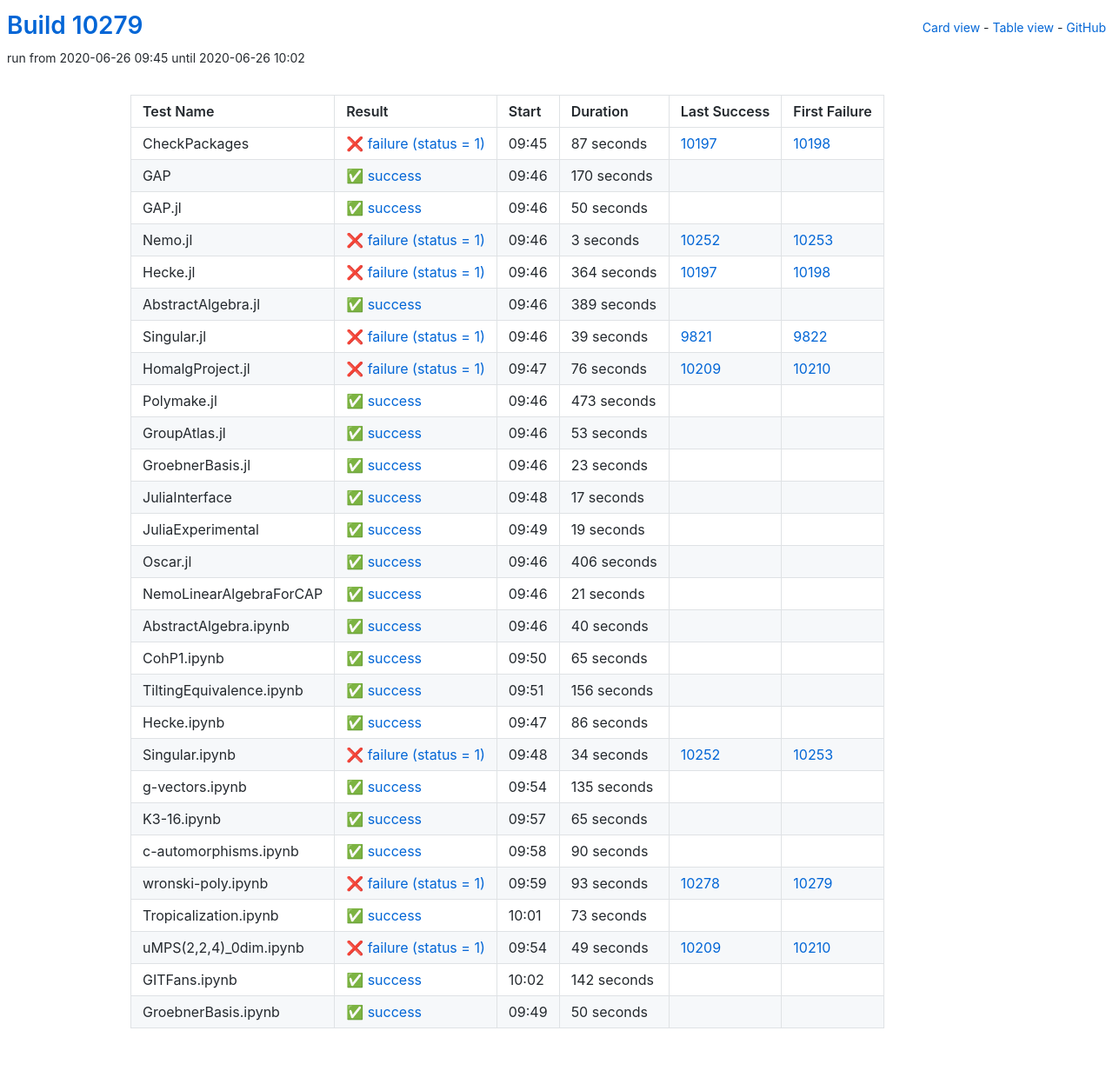
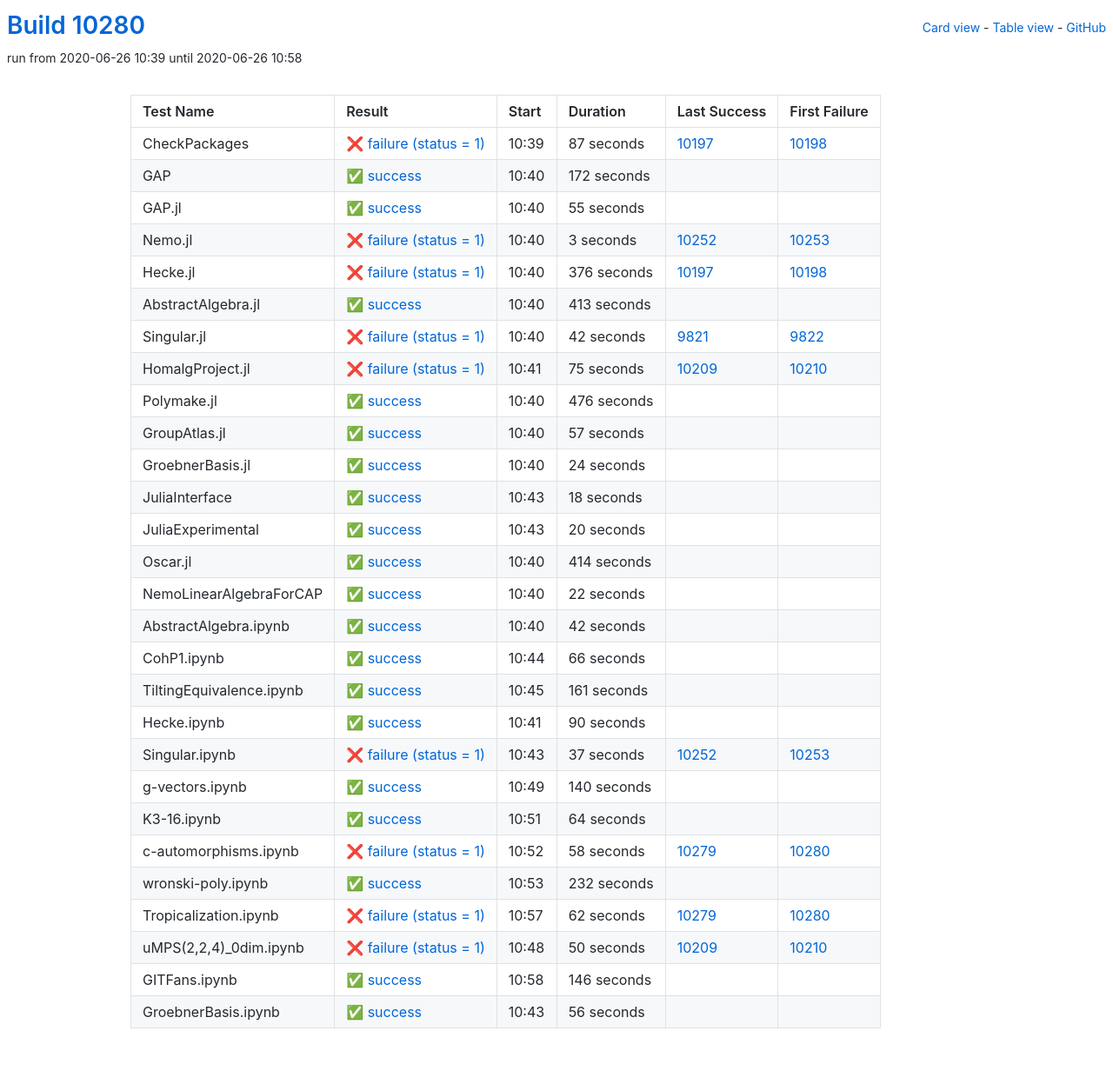
Before and after one commit to oscar-system/oscar-ci-status, a Jekyll site: the page built from table.html, in a window 1280 px wide. Shown: the whole page at 87% size. Built offline with Jekyll 4.4.1, drawn with Linux system fonts in a browser that asks for light colours.

Commit message:
Build #10280

```diff
--- a/_data/ci.yml
+++ b/_data/ci.yml
@@ -1,6 +1,6 @@
 ---
-build: 10279
-build_url: https://oscarci.mathematik.uni-kl.de/job/oscar/10279/
+build: 10280
+build_url: https://oscarci.mathematik.uni-kl.de/job/oscar/10280/
 job: oscar
 organization: oscar-system
 repo: oscar-ci-status
@@ -8,8 +8,8 @@
 tests:
 - name: CheckPackages
   id: checkpackages
-  log: https://oscarci.mathematik.uni-kl.de/job/oscar/10279/artifact/logs/build-10279/CheckPackages.log
-  start: 2020-06-26 09:45
+  log: https://oscarci.mathematik.uni-kl.de/job/oscar/10280/artifact/logs/build-10280/CheckPackages.log
+  start: 2020-06-26 10:39
   success: false
   exitcode: 1
   status: failure
@@ -20,32 +20,32 @@
   first_failure_url: https://oscarci.mathematik.uni-kl.de/job/oscar/10198/
 - name: GAP
   id: gap
-  log: https://oscarci.mathematik.uni-kl.de/job/oscar/10279/artifact/logs/build-10279/GAP.log
-  start: 2020-06-26 09:46
+  log: https://oscarci.mathematik.uni-kl.de/job/oscar/10280/artifact/logs/build-10280/GAP.log
+  start: 2020-06-26 10:40
   success: true
   exitcode: 0
   status: success
-  duration: 170
+  duration: 172
   last_success: false
   last_success_url:
   first_failure: false
   first_failure_url:
 - name: GAP.jl
   id: gap-jl
-  log: https://oscarci.mathematik.uni-kl.de/job/oscar/10279/artifact/logs/build-10279/GAP.jl.log
-  start: 2020-06-26 09:46
+  log: https://oscarci.mathematik.uni-kl.de/job/oscar/10280/artifact/logs/build-10280/GAP.jl.log
+  start: 2020-06-26 10:40
   success: true
   exitcode: 0
   status: success
-  duration: 50
+  duration: 55
   last_success: false
   last_success_url:
   first_failure: false
   first_failure_url:
 - name: Nemo.jl
   id: nemo-jl
-  log: https://oscarci.mathematik.uni-kl.de/job/oscar/10279/artifact/logs/build-10279/Nemo.jl.log
-  start: 2020-06-26 09:46
+  log: https://oscarci.mathematik.uni-kl.de/job/oscar/10280/artifact/logs/build-10280/Nemo.jl.log
+  start: 2020-06-26 10:40
   success: false
   exitcode: 1
   status: failure
@@ -56,224 +56,176 @@
   first_failure_url: https://oscarci.mathematik.uni-kl.de/job/oscar/10253/
 - name: Hecke.jl
   id: hecke-jl
-  log: https://oscarci.mathematik.uni-kl.de/job/oscar/10279/artifact/logs/build-10279/Hecke.jl.log
-  start: 2020-06-26 09:46
+  log: https://oscarci.mathematik.uni-kl.de/job/oscar/10280/artifact/logs/build-10280/Hecke.jl.log
+  start: 2020-06-26 10:40
   success: false
   exitcode: 1
   status: failure
-  duration: 364
+  duration: 376
   last_success: 10197
   last_success_url: https://oscarci.mathematik.uni-kl.de/job/oscar/10197/
   first_failure: 10198
   first_failure_url: https://oscarci.mathematik.uni-kl.de/job/oscar/10198/
 - name: AbstractAlgebra.jl
   id: abstractalgebra-jl
-  log: https://oscarci.mathematik.uni-kl.de/job/oscar/10279/artifact/logs/build-10279/AbstractAlgebra.jl.log
-  start: 2020-06-26 09:46
+  log: https://oscarci.mathematik.uni-kl.de/job/oscar/10280/artifact/logs/build-10280/AbstractAlgebra.jl.log
+  start: 2020-06-26 10:40
   success: true
   exitcode: 0
   status: success
-  duration: 389
+  duration: 413
   last_success: false
   last_success_url:
   first_failure: false
   first_failure_url:
 - name: Singular.jl
   id: singular-jl
-  log: https://oscarci.mathematik.uni-kl.de/job/oscar/10279/artifact/logs/build-10279/Singular.jl.log
-  start: 2020-06-26 09:46
+  log: https://oscarci.mathematik.uni-kl.de/job/oscar/10280/artifact/logs/build-10280/Singular.jl.log
+  start: 2020-06-26 10:40
   success: false
   exitcode: 1
   status: failure
-  duration: 39
+  duration: 42
   last_success: 9821
   last_success_url: https://oscarci.mathematik.uni-kl.de/job/oscar/9821/
   first_failure: 9822
   first_failure_url: https://oscarci.mathematik.uni-kl.de/job/oscar/9822/
 - name: HomalgProject.jl
   id: homalgproject-jl
-  log: https://oscarci.mathematik.uni-kl.de/job/oscar/10279/artifact/logs/build-10279/HomalgProject.jl.log
-  start: 2020-06-26 09:47
+  log: https://oscarci.mathematik.uni-kl.de/job/oscar/10280/artifact/logs/build-10280/HomalgProject.jl.log
+  start: 2020-06-26 10:41
   success: false
   exitcode: 1
   status: failure
-  duration: 76
+  duration: 75
   last_success: 10209
   last_success_url: https://oscarci.mathematik.uni-kl.de/job/oscar/10209/
   first_failure: 10210
   first_failure_url: https://oscarci.mathematik.uni-kl.de/job/oscar/10210/
 - name: Polymake.jl
   id: polymake-jl
-  log: https://oscarci.mathematik.uni-kl.de/job/oscar/10279/artifact/logs/build-10279/Polymake.jl.log
-  start: 2020-06-26 09:46
+  log: https://oscarci.mathematik.uni-kl.de/job/oscar/10280/artifact/logs/build-10280/Polymake.jl.log
+  start: 2020-06-26 10:40
   success: true
   exitcode: 0
   status: success
-  duration: 473
+  duration: 476
   last_success: false
   last_success_url:
   first_failure: false
   first_failure_url:
 - name: GroupAtlas.jl
   id: groupatlas-jl
-  log: https://oscarci.mathematik.uni-kl.de/job/oscar/10279/artifact/logs/build-10279/GroupAtlas.jl.log
-  start: 2020-06-26 09:46
+  log: https://oscarci.mathematik.uni-kl.de/job/oscar/10280/artifact/logs/build-10280/GroupAtlas.jl.log
+  start: 2020-06-26 10:40
   success: true
   exitcode: 0
   status: success
-  duration: 53
+  duration: 57
   last_success: false
   last_success_url:
   first_failure: false
   first_failure_url:
 - name: GroebnerBasis.jl
   id: groebnerbasis-jl
-  log: https://oscarci.mathematik.uni-kl.de/job/oscar/10279/artifact/logs/build-10279/GroebnerBasis.jl.log
-  start: 2020-06-26 09:46
+  log: https://oscarci.mathematik.uni-kl.de/job/oscar/10280/artifact/logs/build-10280/GroebnerBasis.jl.log
+  start: 2020-06-26 10:40
   success: true
   exitcode: 0
   status: success
-  duration: 23
+  duration: 24
   last_success: false
   last_success_url:
   first_failure: false
   first_failure_url:
 - name: JuliaInterface
   id: juliainterface
-  log: https://oscarci.mathematik.uni-kl.de/job/oscar/10279/artifact/logs/build-10279/JuliaInterface.log
-  start: 2020-06-26 09:48
+  log: https://oscarci.mathematik.uni-kl.de/job/oscar/10280/artifact/logs/build-10280/JuliaInterface.log
+  start: 2020-06-26 10:43
   success: true
   exitcode: 0
   status: success
-  duration: 17
+  duration: 18
   last_success: false
   last_success_url:
   first_failure: false
   first_failure_url:
 - name: JuliaExperimental
   id: juliaexperimental
-  log: https://oscarci.mathematik.uni-kl.de/job/oscar/10279/artifact/logs/build-10279/JuliaExperimental.log
-  start: 2020-06-26 09:49
+  log: https://oscarci.mathematik.uni-kl.de/job/oscar/10280/artifact/logs/build-10280/JuliaExperimental.log
+  start: 2020-06-26 10:43
   success: true
   exitcode: 0
   status: success
-  duration: 19
+  duration: 20
   last_success: false
   last_success_url:
   first_failure: false
   first_failure_url:
 - name: Oscar.jl
   id: oscar-jl
-  log: https://oscarci.mathematik.uni-kl.de/job/oscar/10279/artifact/logs/build-10279/Oscar.jl.log
-  start: 2020-06-26 09:46
+  log: https://oscarci.mathematik.uni-kl.de/job/oscar/10280/artifact/logs/build-10280/Oscar.jl.log
+  start: 2020-06-26 10:40
   success: true
   exitcode: 0
   status: success
-  duration: 406
+  duration: 414
   last_success: false
   last_success_url:
   first_failure: false
   first_failure_url:
 - name: NemoLinearAlgebraForCAP
   id: nemolinearalgebraforcap
-  log: https://oscarci.mathematik.uni-kl.de/job/oscar/10279/artifact/logs/build-10279/NemoLinearAlgebraForCAP.log
-  start: 2020-06-26 09:46
+  log: https://oscarci.mathematik.uni-kl.de/job/oscar/10280/artifact/logs/build-10280/NemoLinearAlgebraForCAP.log
+  start: 2020-06-26 10:40
   success: true
   exitcode: 0
   status: success
-  duration: 21
+  duration: 22
   last_success: false
   last_success_url:
   first_failure: false
   first_failure_url:
 - name: AbstractAlgebra.ipynb
   id: abstractalgebra-ipynb
-  log: https://oscarci.mathematik.uni-kl.de/job/oscar/10279/artifact/logs/build-10279/AbstractAlgebra.ipynb.log
-  start: 2020-06-26 09:46
+  log: https://oscarci.mathematik.uni-kl.de/job/oscar/10280/artifact/logs/build-10280/AbstractAlgebra.ipynb.log
+  start: 2020-06-26 10:40
   success: true
   exitcode: 0
   status: success
-  duration: 40
+  duration: 42
   last_success: false
   last_success_url:
   first_failure: false
   first_failure_url:
 - name: CohP1.ipynb
   id: cohp1-ipynb
-  log: https://oscarci.mathematik.uni-kl.de/job/oscar/10279/artifact/logs/build-10279/CohP1.ipynb.log
-  start: 2020-06-26 09:50
+  log: https://oscarci.mathematik.uni-kl.de/job/oscar/10280/artifact/logs/build-10280/CohP1.ipynb.log
+  start: 2020-06-26 10:44
   success: true
   exitcode: 0
   status: success
-  duration: 65
+  duration: 66
   last_success: false
   last_success_url:
   first_failure: false
   first_failure_url:
 - name: TiltingEquivalence.ipynb
   id: tiltingequivalence-ipynb
-  log: https://oscarci.mathematik.uni-kl.de/job/oscar/10279/artifact/logs/build-10279/TiltingEquivalence.ipynb.log
-  start: 2020-06-26 09:51
+  log: https://oscarci.mathematik.uni-kl.de/job/oscar/10280/artifact/logs/build-10280/TiltingEquivalence.ipynb.log
+  start: 2020-06-26 10:45
   success: true
   exitcode: 0
   status: success
-  duration: 156
+  duration: 161
   last_success: false
   last_success_url:
   first_failure: false
   first_failure_url:
 - name: Hecke.ipynb
   id: hecke-ipynb
-  log: https://oscarci.mathematik.uni-kl.de/job/oscar/10279/artifact/logs/build-10279/Hecke.ipynb.log
-  start: 2020-06-26 09:47
-  success: true
-  exitcode: 0
-  status: success
-  duration: 86
-  last_success: false
-  last_success_url:
-  first_failure: false
-  first_failure_url:
-- name: Singular.ipynb
-  id: singular-ipynb
-  log: https://oscarci.mathematik.uni-kl.de/job/oscar/10279/artifact/logs/build-10279/Singular.ipynb.log
-  start: 2020-06-26 09:48
-  success: false
-  exitcode: 1
-  status: failure
-  duration: 34
-  last_success: 10252
-  last_success_url: https://oscarci.mathematik.uni-kl.de/job/oscar/10252/
-  first_failure: 10253
-  first_failure_url: https://oscarci.mathematik.uni-kl.de/job/oscar/10253/
-- name: g-vectors.ipynb
-  id: g-vectors-ipynb
-  log: https://oscarci.mathematik.uni-kl.de/job/oscar/10279/artifact/logs/build-10279/g-vectors.ipynb.log
-  start: 2020-06-26 09:54
-  success: true
-  exitcode: 0
-  status: success
-  duration: 135
-  last_success: false
-  last_success_url:
-  first_failure: false
-  first_failure_url:
-- name: K3-16.ipynb
-  id: k3-16-ipynb
-  log: https://oscarci.mathematik.uni-kl.de/job/oscar/10279/artifact/logs/build-10279/K3-16.ipynb.log
-  start: 2020-06-26 09:57
-  success: true
-  exitcode: 0
-  status: success
-  duration: 65
-  last_success: false
-  last_success_url:
-  first_failure: false
-  first_failure_url:
-- name: c-automorphisms.ipynb
-  id: c-automorphisms-ipynb
-  log: https://oscarci.mathematik.uni-kl.de/job/oscar/10279/artifact/logs/build-10279/c-automorphisms.ipynb.log
-  start: 2020-06-26 09:58
+  log: https://oscarci.mathematik.uni-kl.de/job/oscar/10280/artifact/logs/build-10280/Hecke.ipynb.log
+  start: 2020-06-26 10:41
   success: true
   exitcode: 0
   status: success
@@ -282,62 +234,110 @@
   last_success_url:
   first_failure: false
   first_failure_url:
-- name: wronski-poly.ipynb
-  id: wronski-poly-ipynb
-  log: https://oscarci.mathematik.uni-kl.de/job/oscar/10279/artifact/logs/build-10279/wronski-poly.ipynb.log
-  start: 2020-06-26 09:59
+- name: Singular.ipynb
+  id: singular-ipynb
+  log: https://oscarci.mathematik.uni-kl.de/job/oscar/10280/artifact/logs/build-10280/Singular.ipynb.log
+  start: 2020-06-26 10:43
   success: false
   exitcode: 1
   status: failure
-  duration: 93
-  last_success: 10278
-  last_success_url: https://oscarci.mathematik.uni-kl.de/job/oscar/10278/
-  first_failure: 10279
-  first_failure_url: https://oscarci.mathematik.uni-kl.de/job/oscar/10279/
-- name: Tropicalization.ipynb
-  id: tropicalization-ipynb
-  log: https://oscarci.mathematik.uni-kl.de/job/oscar/10279/artifact/logs/build-10279/Tropicalization.ipynb.log
-  start: 2020-06-26 10:01
+  duration: 37
+  last_success: 10252
+  last_success_url: https://oscarci.mathematik.uni-kl.de/job/oscar/10252/
+  first_failure: 10253
+  first_failure_url: https://oscarci.mathematik.uni-kl.de/job/oscar/10253/
+- name: g-vectors.ipynb
+  id: g-vectors-ipynb
+  log: https://oscarci.mathematik.uni-kl.de/job/oscar/10280/artifact/logs/build-10280/g-vectors.ipynb.log
+  start: 2020-06-26 10:49
   success: true
   exitcode: 0
   status: success
-  duration: 73
+  duration: 140
   last_success: false
   last_success_url:
   first_failure: false
   first_failure_url:
-- name: uMPS(2,2,4)_0dim.ipynb
-  id: umps-2-2-4-0dim-ipynb
-  log: https://oscarci.mathematik.uni-kl.de/job/oscar/10279/artifact/logs/build-10279/uMPS-2-2-4-_0dim.ipynb.log
-  start: 2020-06-26 09:54
+- name: K3-16.ipynb
+  id: k3-16-ipynb
+  log: https://oscarci.mathematik.uni-kl.de/job/oscar/10280/artifact/logs/build-10280/K3-16.ipynb.log
+  start: 2020-06-26 10:51
+  success: true
+  exitcode: 0
+  status: success
+  duration: 64
+  last_success: false
+  last_success_url:
+  first_failure: false
+  first_failure_url:
+- name: c-automorphisms.ipynb
+  id: c-automorphisms-ipynb
+  log: https://oscarci.mathematik.uni-kl.de/job/oscar/10280/artifact/logs/build-10280/c-automorphisms.ipynb.log
+  start: 2020-06-26 10:52
   success: false
   exitcode: 1
   status: failure
-  duration: 49
+  duration: 58
+  last_success: 10279
+  last_success_url: https://oscarci.mathematik.uni-kl.de/job/oscar/10279/
+  first_failure: 10280
+  first_failure_url: https://oscarci.mathematik.uni-kl.de/job/oscar/10280/
+- name: wronski-poly.ipynb
+  id: wronski-poly-ipynb
+  log: https://oscarci.mathematik.uni-kl.de/job/oscar/10280/artifact/logs/build-10280/wronski-poly.ipynb.log
+  start: 2020-06-26 10:53
+  success: true
+  exitcode: 0
+  status: success
+  duration: 232
+  last_success: false
+  last_success_url:
+  first_failure: false
+  first_failure_url:
+- name: Tropicalization.ipynb
+  id: tropicalization-ipynb
+  log: https://oscarci.mathematik.uni-kl.de/job/oscar/10280/artifact/logs/build-10280/Tropicalization.ipynb.log
+  start: 2020-06-26 10:57
+  success: false
+  exitcode: 1
+  status: failure
+  duration: 62
+  last_success: 10279
+  last_success_url: https://oscarci.mathematik.uni-kl.de/job/oscar/10279/
+  first_failure: 10280
+  first_failure_url: https://oscarci.mathematik.uni-kl.de/job/oscar/10280/
+- name: uMPS(2,2,4)_0dim.ipynb
+  id: umps-2-2-4-0dim-ipynb
+  log: https://oscarci.mathematik.uni-kl.de/job/oscar/10280/artifact/logs/build-10280/uMPS-2-2-4-_0dim.ipynb.log
+  start: 2020-06-26 10:48
+  success: false
+  exitcode: 1
+  status: failure
+  duration: 50
   last_success: 10209
   last_success_url: https://oscarci.mathematik.uni-kl.de/job/oscar/10209/
   first_failure: 10210
   first_failure_url: https://oscarci.mathematik.uni-kl.de/job/oscar/10210/
 - name: GITFans.ipynb
   id: gitfans-ipynb
-  log: https://oscarci.mathematik.uni-kl.de/job/oscar/10279/artifact/logs/build-10279/GITFans.ipynb.log
-  start: 2020-06-26 10:02
+  log: https://oscarci.mathematik.uni-kl.de/job/oscar/10280/artifact/logs/build-10280/GITFans.ipynb.log
+  start: 2020-06-26 10:58
   success: true
   exitcode: 0
   status: success
-  duration: 142
+  duration: 146
   last_success: false
   last_success_url:
   first_failure: false
   first_failure_url:
 - name: GroebnerBasis.ipynb
   id: groebnerbasis-ipynb
-  log: https://oscarci.mathematik.uni-kl.de/job/oscar/10279/artifact/logs/build-10279/GroebnerBasis.ipynb.log
-  start: 2020-06-26 09:49
+  log: https://oscarci.mathematik.uni-kl.de/job/oscar/10280/artifact/logs/build-10280/GroebnerBasis.ipynb.log
+  start: 2020-06-26 10:43
   success: true
   exitcode: 0
   status: success
-  duration: 50
+  duration: 56
   last_success: false
   last_success_url:
   first_failure: false
```
Also changed, not shown: README.md.
